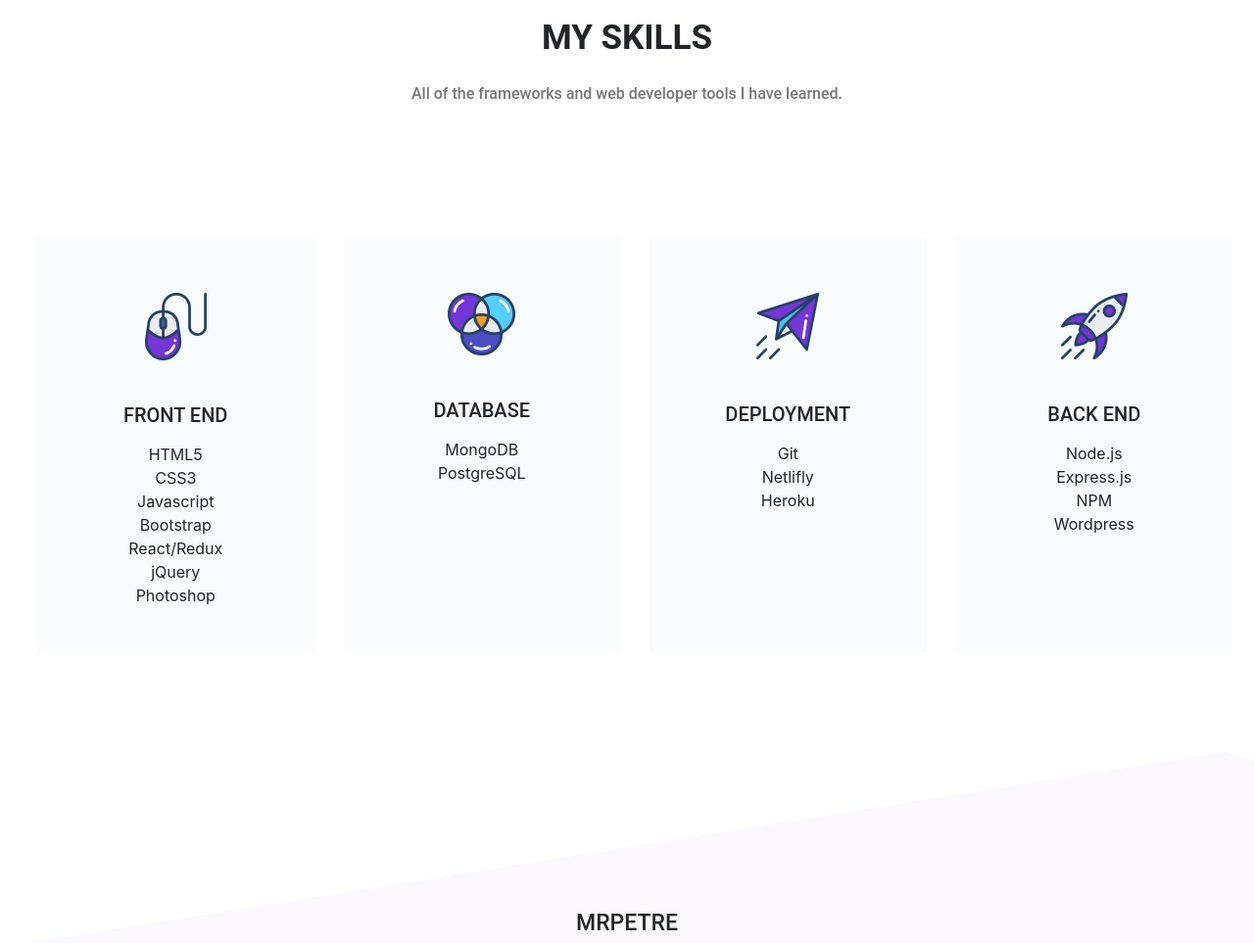
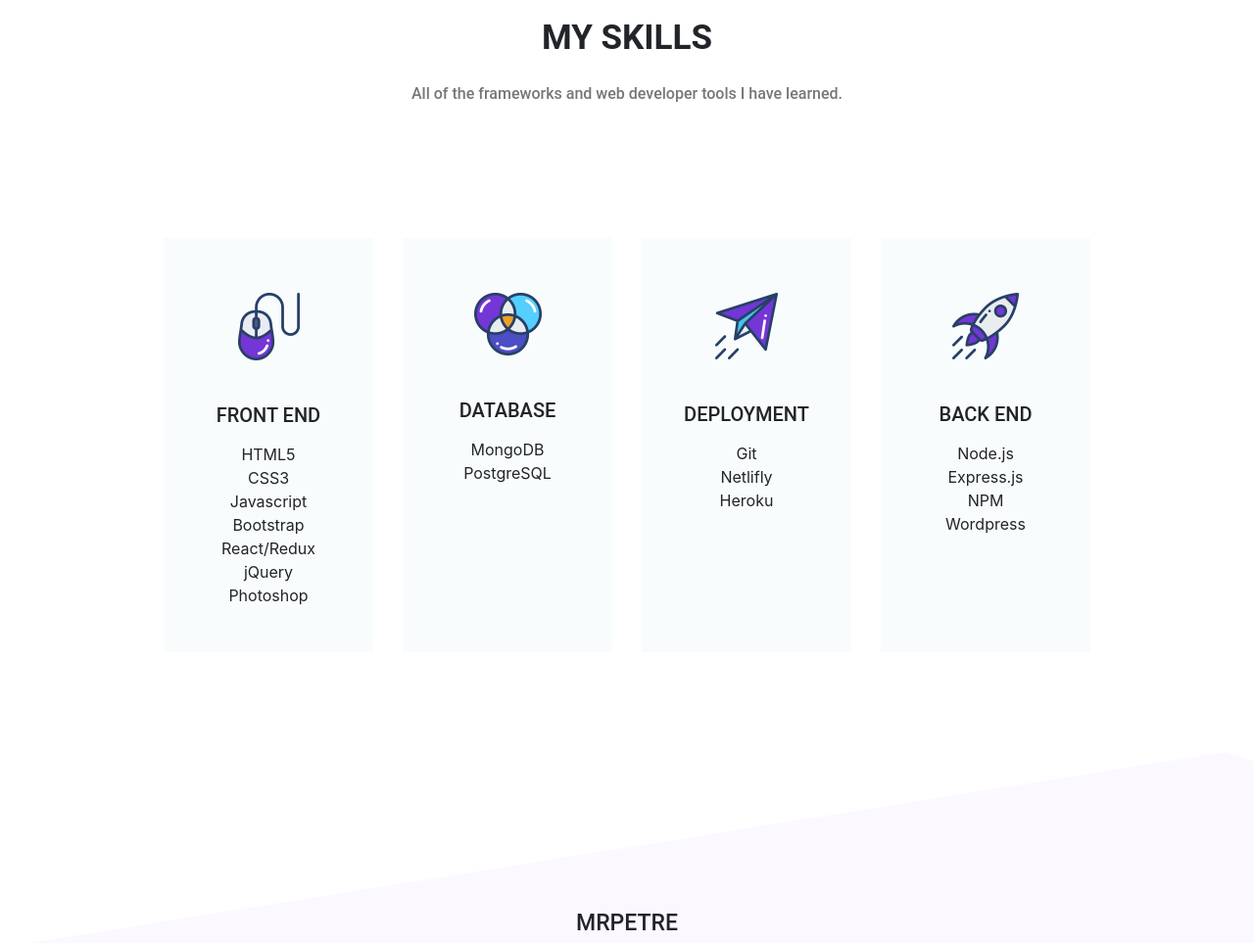
Before and after one commit to MrPetre/Portfolio-website, a website: page public/index.html in a window 1280 px wide. Shown: the part 2372-3335 px from the top of the page at 98% size. Drawn offline with nearby package versions, Linux system fonts and the light colour scheme; a web font is replaced by a local one.

Commit message:
cards fix

```diff
--- a/public/css/partials/_global.css
+++ b/public/css/partials/_global.css
@@ -1,6 +1,10 @@
 /* Global Classes */
 .title-text {
     font: normal bold 50px/ 72px var(--roboto);
+}
+
+.margin-delete {
+    margin: 15%;
 }
 
 .text-uppercase {
--- a/public/css/responsive.css
+++ b/public/css/responsive.css
@@ -157,6 +157,12 @@
     }
 }
 
+@media only screen and (max-width: 1388px) {
+    .margin-delete {
+        margin: 0 10%;
+    }
+}
+
 /* if the viewport is equal to 1910px or less than that */
 @media only screen and (max-width: 1910px) {
     .header_area .main-menu .navbar {
--- a/public/css/style.css
+++ b/public/css/style.css
@@ -112,7 +112,7 @@
     background: rgba(248, 252, 253, 0.973);
     padding: 2rem 0;
     width: 100%;
-    margin: 5rem 0.5rem;
+    margin: 5rem 0;
     transition: box-shadow 0.7s ease;
 }
 
--- a/public/index.html
+++ b/public/index.html
@@ -170,7 +170,7 @@
             </div>
           </div>
           <div class="container-fluid services-list">
-            <div class="row">
+            <div class="row margin-delete">
               <div class="col-lg-3 col-md-6 col-sm-12">
                 <div class="services">
                   <div class="sevices-img text-center py-4">
```
